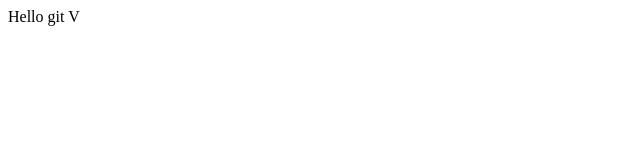
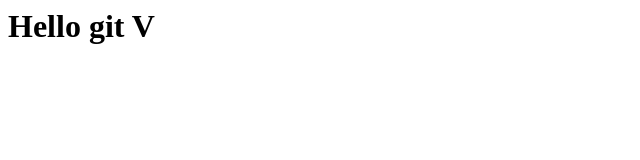
Before and after one commit to CheolhoAhn/collaboration, a plain HTML site: page index.html in a window 1280 px wide. Shown: the whole page, without its empty margins (0-640 px from the left). Drawn offline with Linux system fonts and the light colour scheme.

Commit message:
add <h1>

```diff
--- a/index.html
+++ b/index.html
@@ -1,5 +1,5 @@
 <html>
 	<body>
-	Hello git V
+		<h1>Hello git V</h1>
 	<body>
 </html>
```
